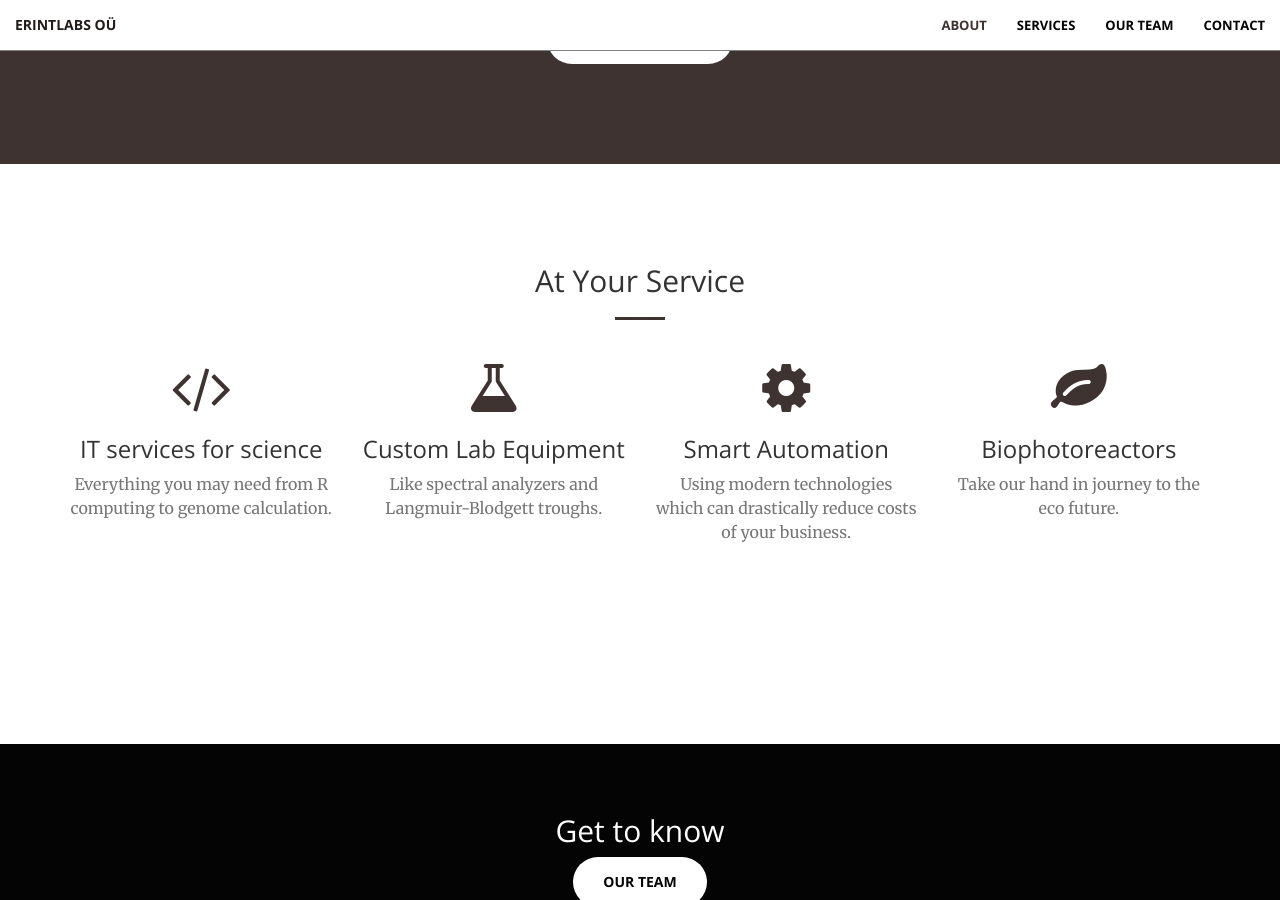
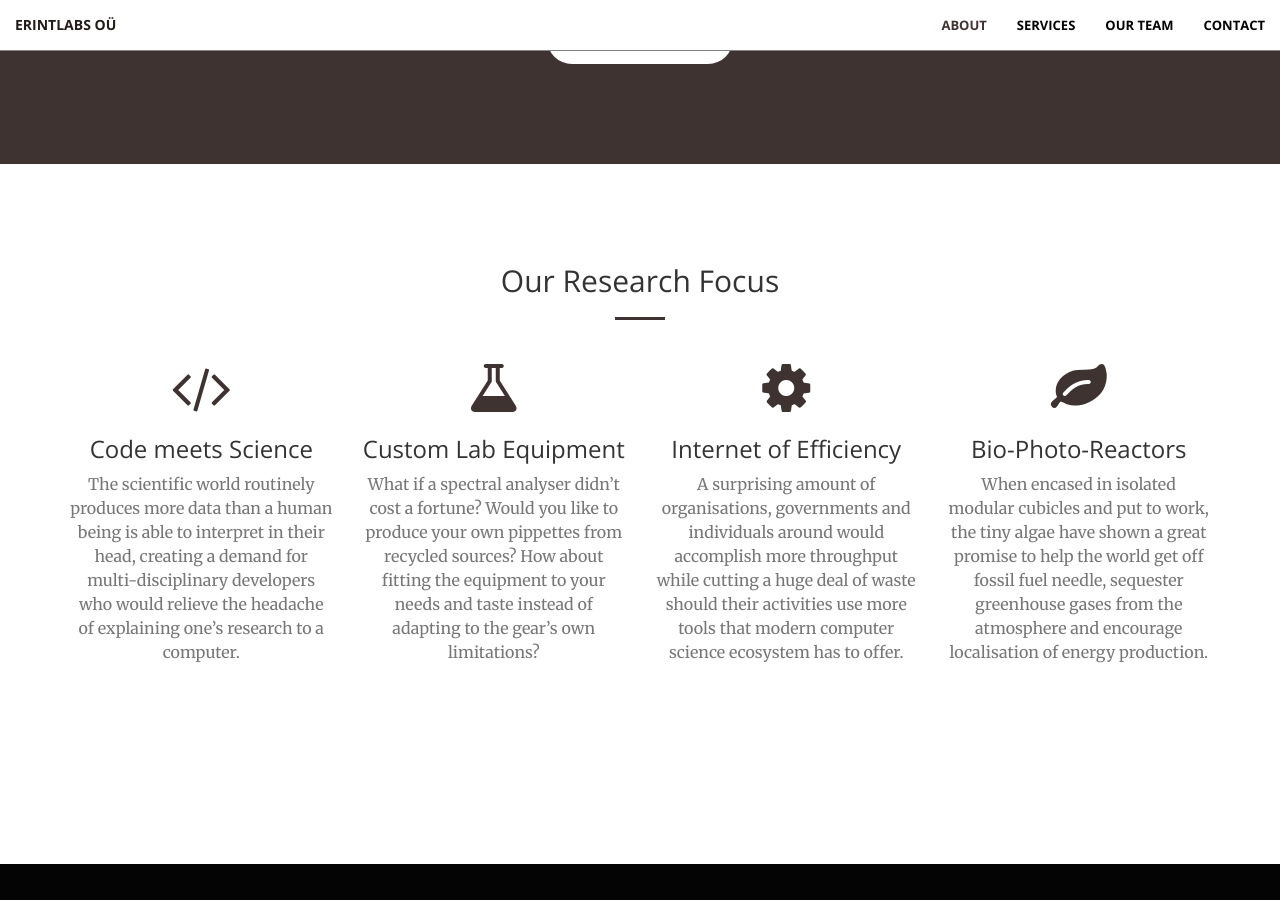
Before and after one commit to Ecognize/Ecognize.github.io, a Jekyll site: the page built from en/index.html, in a window 1280 px wide and 900 px high, scrolled down 1154 px. Built offline with Jekyll 4.4.1, drawn with Linux system fonts in a browser that asks for light colours.

Commit message:
Activities description

```diff
--- a/_config.yml
+++ b/_config.yml
@@ -56,15 +56,15 @@ t:
     ui_services:        'Services'
     ui_team:            'Our team'
     ui_contact:         'Contact'
-    service_head:       'At Your Service'
-    service_it_head:    'IT services for science'
-    service_it_txt:     'Everything you may need from R computing to genome calculation.'
+    service_head:       'Our Research Focus'
+    service_it_head:    'Code meets Science'
+    service_it_txt:     'The scientific world routinely produces more data than a human being is able to interpret in their head, creating a demand for multi-disciplinary developers who would relieve the headache of explaining one’s research to a computer.'
     service_lab_head:   'Custom Lab Equipment'
-    service_lab_txt:    'Like spectral analyzers and Langmuir-Blodgett troughs.'
-    service_auto_head:  'Smart Automation'
-    service_auto_txt:   'Using modern technologies which can drastically reduce costs of your business.'
-    service_pbr_head:   'Biophotoreactors'
-    service_pbr_txt:    'Take our hand in journey to the eco future.'
+    service_lab_txt:    'What if a spectral analyser didn’t cost a fortune? Would you like to produce your own pippettes from recycled sources? How about fitting the equipment to your needs and taste instead of adapting to the gear’s own limitations?'
+    service_auto_head:  'Internet of Efficiency'
+    service_auto_txt:   'A surprising amount of organisations, governments and individuals around would accomplish more throughput while cutting a huge deal of waste should their activities use more tools that modern computer science ecosystem has to offer.'
+    service_pbr_head:   'Bio-Photo-Reactors'
+    service_pbr_txt:    'When encased in isolated modular cubicles and put to work, the tiny algae have shown a great promise to help the world get off fossil fuel needle, sequester greenhouse gases from the atmosphere and encourage localisation of energy production.'
     team_head:          'Get to know'
     team_txt:           'our team'
     company_name_code:  'Erint Labs OÜ, 14034333'
```
